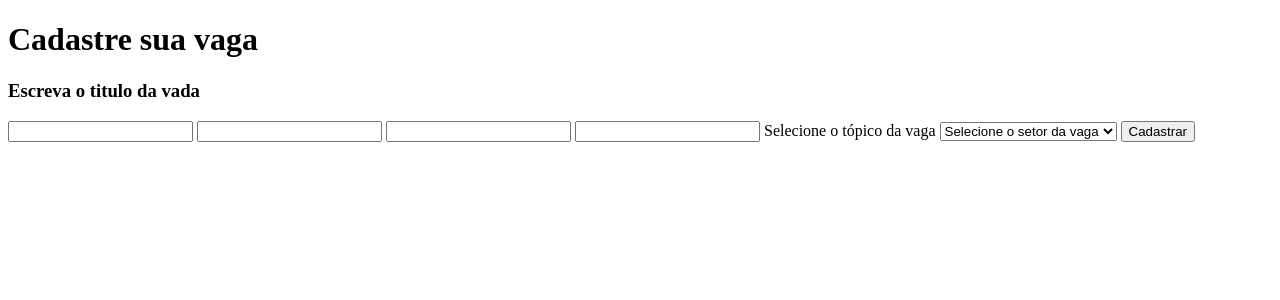
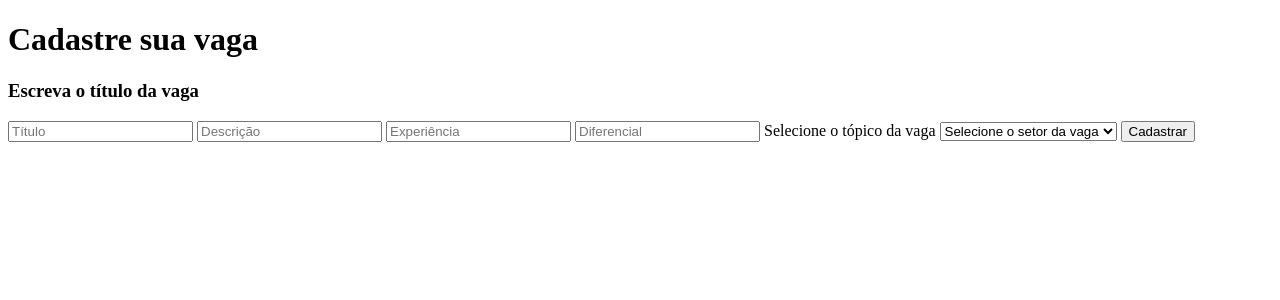
Before and after one commit to solontec/Projeto-Sonar-, a PHP site: page /sonar/views/empresa/telaCadastroVagas.php in a window 1280 px wide. Shown: the top 300 px of the page. Run offline with PHP 8.4, Linux system fonts and the light colour scheme.

Commit message:
Sistema de cadstro de vagas começando

```diff
--- a/controller/cadastroVagas.php
+++ b/controller/cadastroVagas.php
@@ -8,8 +8,9 @@ $titulo_vaga = $_POST['titulo_vaga'] ?? null;
 $descricao_vaga = $_POST['descricao_vaga'] ?? null;
 $experiencia_vaga = $_POST['experiencia_vaga'] ?? null;
 $diferencial_vaga = $_POST['diferencial_vaga'] ?? null;
+$setor = $_POST['setor'] ?? null;
 
-$cadastrarVaga = "INSERT  INTO vagas(titulo_vaga, descricao_vaga, experiencia_vaga, diferencial_vaga) VALUES (?, ? ,? , ?)";
+$cadastrarVaga = "INSERT  INTO vagas(titulo_vaga, descricao_vaga, experiencia_vaga, diferencial_vaga, topico) VALUES (?, ? ,? , ?, ?)";
 
 $stmt = $conn->prepare($cadastrarVaga);
 
@@ -17,7 +18,7 @@ if(!$stmt){
     die("erro no prepare");
 }
 
-$stmt->bind_param("ssss", $titulo_vaga, $descricao_vaga, $especificacao_vaga, $diferencial_vaga);
+$stmt->bind_param("sssss", $titulo_vaga, $descricao_vaga, $experiencia_vaga, $diferencial_vaga, $setor);
 
 if($stmt->execute()){
     echo "cadastrou a vaga com sucesso";
--- a/views/empresa/telaCadastroVagas.php
+++ b/views/empresa/telaCadastroVagas.php
@@ -7,25 +7,23 @@
 </head>
 <body>
     <div class="cadastrar">
-
         <h1>Cadastre sua vaga</h1>
         <form action="../../controller/cadastroVagas.php" method="POST">
 
-        <h3>Escreva o titulo da vada</h3>
-        <input type="text" name="titulo_vaga" required>
-        <input type="text" name="descricao_vaga" required>
-        <input type="text" name="experiencia_vaga" required>
-        <input type="text" name="diferencial_vaga" required>
+            <h3>Escreva o título da vaga</h3>
+            <input type="text" name="titulo_vaga" placeholder="Título" required>
+            <input type="text" name="descricao_vaga" placeholder="Descrição" required>
+            <input type="text" name="experiencia_vaga" placeholder="Experiência" required>
+            <input type="text" name="diferencial_vaga" placeholder="Diferencial" required>
 
-         <label for="tipo">Selecione o tópico da vaga</label>
-                <select name="setor" required>
+            <label for="setor">Selecione o tópico da vaga</label>
+            <select name="setor" id="setor" required>
                 <option value="" disabled selected>Selecione o setor da vaga</option>
-                    <option value="Adminstração">Adminstração</option>
-                    <option value="Tecnlogia">Tecnlogia</option>
+                <option value="Administração">Administração</option>
+                <option value="Tecnologia">Tecnologia</option>
                 <option value="Engenharia">Engenharia</option>
                 <option value="Enfermagem">Enfermagem</option>
             </select>
-
 
             <button type="submit">Cadastrar</button>
         </form>
```
Also changed, not shown: model/sonar.sql (+6 -2 lines). Lines whose indentation alone changed are shown as unchanged.
